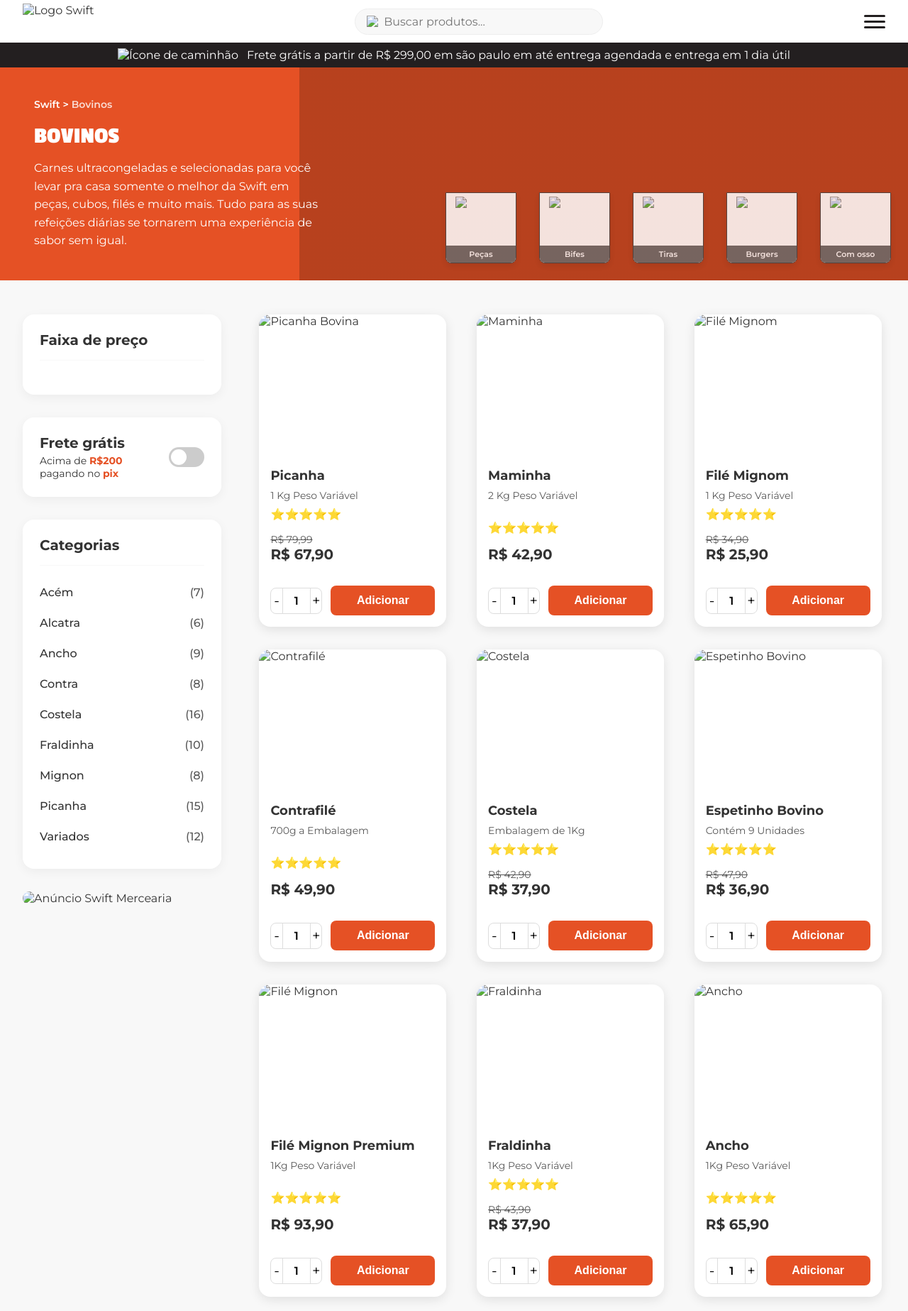
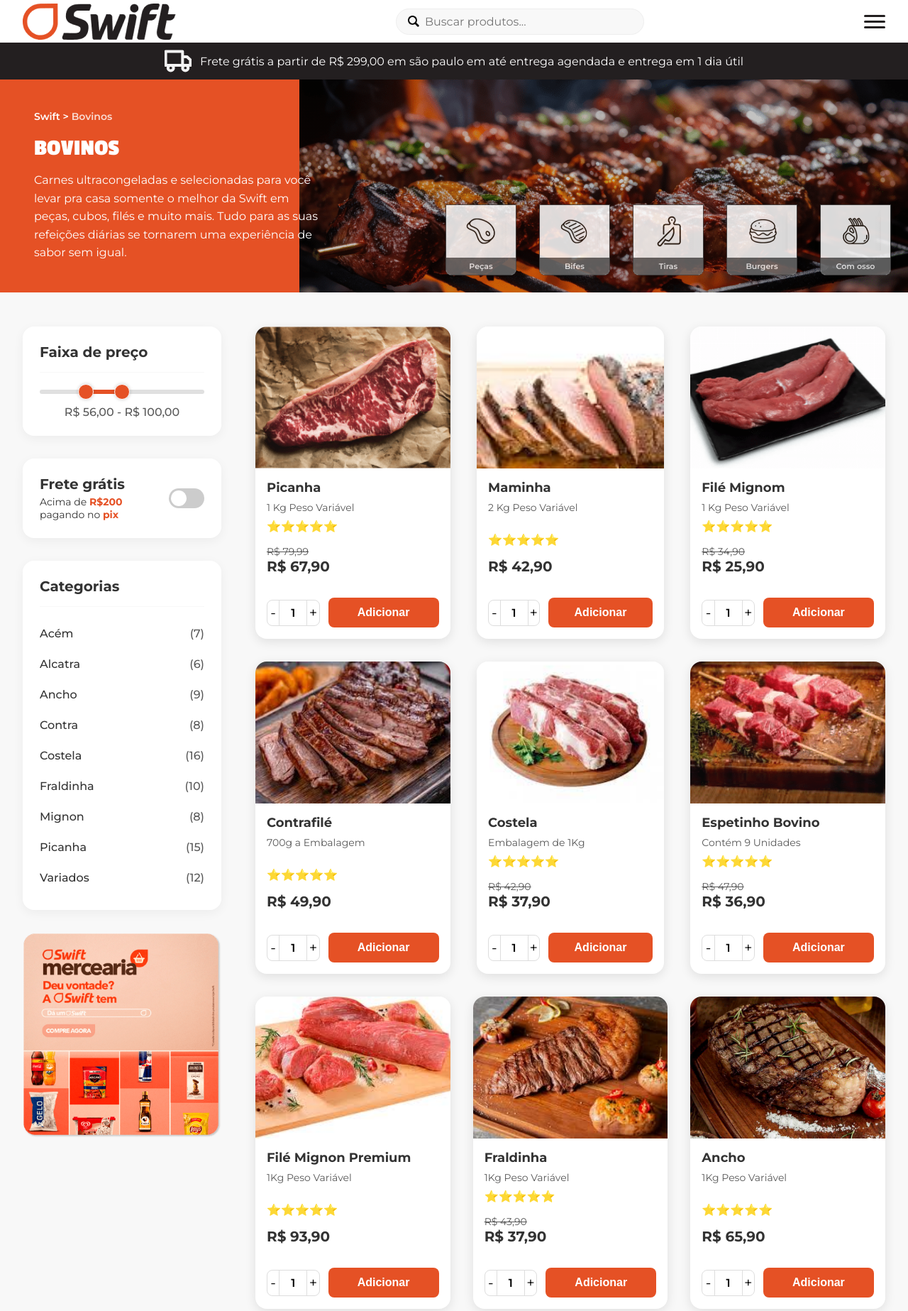
Before and after one commit to EduFinAI/SWIFT, a plain HTML site: page bovinos.html in a window 1280 px wide. Shown: the top 1847 px of the page at 71% size. Drawn offline with nearby package versions, Linux system fonts and the light colour scheme; files that its build step writes are made by us from their sources.

Commit message:
fix: Corrigir referência de arquivos (imagens, css e js)

```diff
--- a/bovinos.html
+++ b/bovinos.html
@@ -14,8 +14,8 @@
 
     <link rel="stylesheet" href="https://cdnjs.cloudflare.com/ajax/libs/noUiSlider/15.7.1/nouislider.min.css" />
 
-    <link rel="stylesheet" href="global.css">
-    <link rel="stylesheet" href="bovinos.css">
+    <link rel="stylesheet" href="./style/global.css">
+    <link rel="stylesheet" href="./style/pages/bovinos.css">
 </head>
 
 <body>
@@ -23,7 +23,7 @@
     <header class="site-header">
         <div class="container">
             <a href="./index.html" class="site-header__logo">
-                <img src="./imagens/logo-swift-principal.png" alt="Logo Swift">
+                <img src="./assets/logo-swift-principal.png" alt="Logo Swift">
             </a>
 
             <nav class="site-header__nav--desktop">
@@ -37,14 +37,14 @@
 
             <div class="site-header__actions">
                 <div class="search-bar">
-                    <img src="./imagens/icone-busca.png" alt="Ícone de busca">
+                    <img src="./assets/icone-busca.png" alt="Ícone de busca">
                     <input type="text" placeholder="Buscar produtos...">
                 </div>
                 <a href="#" class="action-icon user-icon" aria-label="Minha Conta">
-                    <img src="./imagens/icone-usuario.svg" alt="Ícone de usuário">
+                    <img src="./assets/icone-usuario.svg" alt="Ícone de usuário">
                 </a>
                 <a href="#" class="action-icon cart-icon" aria-label="Carrinho de Compras">
-                    <img src="./imagens/icone-carrinho.png" alt="Ícone do carrinho">
+                    <img src="./assets/icone-carrinho.png" alt="Ícone do carrinho">
                 </a>
             </div>
 
@@ -60,7 +60,7 @@
 
     <div class="top-bar">
         <div class="container">
-            <img src="./imagens/icone-caminhao-frete.svg" alt="Ícone de caminhão">
+            <img src="./assets/icone-caminhao-frete.svg" alt="Ícone de caminhão">
             <p>Frete grátis a partir de R$ 299,00 em são paulo em até entrega agendada e entrega em 1 dia útil</p>
         </div>
     </div>
@@ -84,23 +84,23 @@
                     <div class="hero-banner-cards-overlay">
                         <div class="overlay-card-list">
                             <a href="#" class="meat-type-item">
-                                <img src="./imagens/categoria-pecas.png" alt="Ícone Peças">
+                                <img src="./assets/categoria-pecas.png" alt="Ícone Peças">
                                 <span>Peças</span>
                             </a>
                             <a href="#" class="meat-type-item">
-                                <img src="./imagens/categoria-bifes.png" alt="Ícone Bifes">
+                                <img src="./assets/categoria-bifes.png" alt="Ícone Bifes">
                                 <span>Bifes</span>
                             </a>
                             <a href="#" class="meat-type-item">
-                                <img src="./imagens/categoria-tiras.png" alt="Ícone Tiras">
+                                <img src="./assets/categoria-tiras.png" alt="Ícone Tiras">
                                 <span>Tiras</span>
                             </a>
                             <a href="#" class="meat-type-item">
-                                <img src="./imagens/categoria-burgers.png" alt="Ícone Burgers">
+                                <img src="./assets/categoria-burgers.png" alt="Ícone Burgers">
                                 <span>Burgers</span>
                             </a>
                             <a href="#" class="meat-type-item">
-                                <img src="./imagens/categoria-com-osso.png" alt="Ícone Com osso">
+                                <img src="./assets/categoria-com-osso.png" alt="Ícone Com osso">
                                 <span>Com osso</span>
                             </a>
                         </div>
@@ -117,23 +117,23 @@
                 <div class="meat-types-scroller">
                     <div class="carousel-track">
                         <a href="#" class="meat-type-item">
-                            <img src="../footage/peas2304-7bwr-200h.png" alt="Ícone Peças">
+                            <img src="./assets/categoria-pecas.png" alt="Ícone Peças">
                             <span>Peças</span>
                         </a>
                         <a href="#" class="meat-type-item">
-                            <img src="../footage/image82303-hku-200h.png" alt="Ícone Bifes">
+                            <img src="./assets/categoria-bifes.png" alt="Ícone Bifes">
                             <span>Bifes</span>
                         </a>
                         <a href="#" class="meat-type-item">
-                            <img src="../footage/tiras2306-peb7rm-200h.png" alt="Ícone Tiras">
+                            <img src="./assets/categoria-tiras.png" alt="Ícone Tiras">
                             <span>Tiras</span>
                         </a>
                         <a href="#" class="meat-type-item">
-                            <img src="../footage/burgers2306-53q2-200h.png" alt="Ícone Burgers">
+                            <img src="./assets/categoria-burgers.png" alt="Ícone Burgers">
                             <span>Burgers</span>
                         </a>
                         <a href="#" class="meat-type-item">
-                            <img src="../footage/comosso2306-e3d-200h.png" alt="Ícone Com osso">
+                            <img src="./assets/categoria-com-osso.png" alt="Ícone Com osso">
                             <span>Com osso</span>
                         </a>
                     </div>
@@ -185,7 +185,7 @@
                 <button class="button--primary filter-apply-button" id="filter-apply-btn">Aplicar</button>
 
                 <a href="#" class="sidebar-ad">
-                    <img src="./imagens/anuncio-sidebar-mercearia.png" alt="Anúncio Swift Mercearia">
+                    <img src="./assets/anuncio-sidebar-mercearia.png" alt="Anúncio Swift Mercearia">
                 </a>
             </aside>
 
@@ -196,7 +196,7 @@
                 <div class="product-grid">
 
                     <article class="product-card">
-                        <img src="./imagens/produto-picanha-bovina.png" alt="Picanha Bovina"
+                        <img src="./assets/produto-picanha-bovina.png" alt="Picanha Bovina"
                             class="product-card__image">
                         <div class="product-card__body">
                             <h3 class="product-card__title">Picanha</h3>
@@ -216,7 +216,7 @@
                     </article>
 
                     <article class="product-card">
-                        <img src="./imagens/produto-maminha.jpg" alt="Maminha" class="product-card__image">
+                        <img src="./assets/produto-maminha.jpg" alt="Maminha" class="product-card__image">
                         <div class="product-card__body">
                             <h3 class="product-card__title">Maminha</h3>
                             <p class="product-card__description">2 Kg Peso Variável</p>
@@ -234,7 +234,7 @@
                     </article>
 
                     <article class="product-card">
-                        <img src="./imagens/produto-file-mignon.png" alt="Filé Mignom" class="product-card__image">
+                        <img src="./assets/produto-file-mignon.png" alt="Filé Mignom" class="product-card__image">
                         <div class="product-card__body">
                             <h3 class="product-card__title">Filé Mignom</h3>
                             <p class="product-card__description">1 Kg Peso Variável</p>
@@ -253,7 +253,7 @@
                     </article>
 
                     <article class="product-card">
-                        <img src="./imagens/produto-contrafile.jpg" alt="Contrafilé" class="product-card__image">
+                        <img src="./assets/produto-contrafile.jpg" alt="Contrafilé" class="product-card__image">
                         <div class="product-card__body">
                             <h3 class="product-card__title">Contrafilé</h3>
                             <p class="product-card__description">700g a Embalagem</p>
@@ -271,7 +271,7 @@
                     </article>
 
                     <article class="product-card">
-                        <img src="./imagens/produto-costela-bovina.jpg" alt="Costela" class="product-card__image">
+                        <img src="./assets/produto-costela-bovina.jpg" alt="Costela" class="product-card__image">
                         <div class="product-card__body">
                             <h3 class="product-card__title">Costela</h3>
                             <p class="product-card__description">Embalagem de 1Kg</p>
@@ -290,7 +290,7 @@
                     </article>
 
                     <article class="product-card">
-                        <img src="./imagens/produto-espetinho-bovino.png" alt="Espetinho Bovino"
+                        <img src="./assets/produto-espetinho-bovino.png" alt="Espetinho Bovino"
                             class="product-card__image">
                         <div class="product-card__body">
                             <h3 class="product-card__title">Espetinho Bovino</h3>
@@ -310,7 +310,7 @@
                     </article>
 
                     <article class="product-card">
-                        <img src="./imagens/produto-file-mignon-premium.jpg" alt="Filé Mignon"
+                        <img src="./assets/produto-file-mignon-premium.jpg" alt="Filé Mignon"
                             class="product-card__image">
                         <div class="product-card__body">
                             <h3 class="product-card__title">Filé Mignon Premium</h3>
@@ -329,7 +329,7 @@
                     </article>
 
                     <article class="product-card">
-                        <img src="./imagens/produto-fraldinha.jpg" alt="Fraldinha" class="product-card__image">
+                        <img src="./assets/produto-fraldinha.jpg" alt="Fraldinha" class="product-card__image">
                         <div class="product-card__body">
                             <h3 class="product-card__title">Fraldinha</h3>
                             <p class="product-card__description">1Kg Peso Variável</p>
@@ -348,7 +348,7 @@
                     </article>
 
                     <article class="product-card">
-                        <img src="./imagens/produto-ancho.jpg" alt="Ancho" class="product-card__image">
+                        <img src="./assets/produto-ancho.jpg" alt="Ancho" class="product-card__image">
                         <div class="product-card__body">
                             <h3 class="product-card__title">Ancho</h3>
                             <p class="product-card__description">1Kg Peso Variável</p>
@@ -378,15 +378,15 @@
             <div class="footer-grid">
 
                 <div class="footer-column footer-col-about">
-                    <img src="./imagens/logo-swift-branco.png" alt="Logo Swift Branco" class="footer-logo">
+                    <img src="./assets/logo-swift-branco.png" alt="Logo Swift Branco" class="footer-logo">
                     <p>Há mais de 60 anos levando qualidade e sabor para a mesa dos brasileiros.</p>
                     <div class="social-icons">
                         <a href="https://www.facebook.com/lojaswift" aria-label="Facebook"><img
-                                src="./imagens/icone-social-facebook.svg" alt="Facebook"></a>
+                                src="./assets/icone-social-facebook.svg" alt="Facebook"></a>
                         <a href="https://www.instagram.com/lojaswift" aria-label="Instagram"><img
-                                src="./imagens/icone-social-instagram.svg" alt="Instagram"></a>
+                                src="./assets/icone-social-instagram.svg" alt="Instagram"></a>
                         <a href="https://www.youtube.com/channel/UCx_DnTAyLKfvLj5r788zXng" aria-label="YouTube"><img
-                                src="./imagens/icone-social-youtube.svg" alt="YouTube"></a>
+                                src="./assets/icone-social-youtube.svg" alt="YouTube"></a>
                     </div>
                 </div>
 
@@ -417,21 +417,21 @@
                 <div class="footer-column footer-col-contact">
                     <h4>Atendimento</h4>
                     <div class="contact-item">
-                        <img src="./imagens/icone-contato-telefone.svg" alt="Ícone de Telefone">
+                        <img src="./assets/icone-contato-telefone.svg" alt="Ícone de Telefone">
                         <div>
                             <strong>0800 702 1234</strong>
                             <span>Seg a Sex, 8h às 20h</span>
                         </div>
                     </div>
                     <div class="contact-item">
-                        <img src="./imagens/icone-contato-email.svg" alt="Ícone de E-mail">
+                        <img src="./assets/icone-contato-email.svg" alt="Ícone de E-mail">
                         <div>
                             <strong>atendimento@swift.com.br</strong>
                             <span>Respondemos em até 24h</span>
                         </div>
                     </div>
                     <div class="contact-item">
-                        <img src="./imagens/icone-contato-whatsapp.svg" alt="Ícone do WhatsApp">
+                        <img src="./assets/icone-contato-whatsapp.svg" alt="Ícone do WhatsApp">
                         <div>
                             <strong>(11) 99876-5432</strong>
                             <span>Atendimento via WhatsApp</span>
@@ -441,11 +441,11 @@
                     <h4 class="payment-title">Formas de Pagamentos</h4>
                     <p class="payment-subtitle">(apenas cartões de créditos)</p>
                     <div class="payment-icons">
-                        <img src="./imagens/pagamento-pix.png" alt="Pix">
-                        <img src="./imagens/pagamento-logo-elo.png" alt="Elo"> <img
-                            src="./imagens/pagamento-logo-amex.png" alt="American Express">
-                        <img src="./imagens/pagamento-logo-visa.png" alt="Visa"> <img
-                            src="./imagens/pagamento-logo-mastercard.png" alt="Mastercard">
+                        <img src="./assets/pagamento-pix.png" alt="Pix">
+                        <img src="./assets/pagamento-logo-elo.png" alt="Elo"> <img
+                            src="./assets/pagamento-logo-amex.png" alt="American Express">
+                        <img src="./assets/pagamento-logo-visa.png" alt="Visa"> <img
+                            src="./assets/pagamento-logo-mastercard.png" alt="Mastercard">
                     </div>
                 </div>
             </div>
@@ -457,7 +457,7 @@
 
     <script src="https://cdnjs.cloudflare.com/ajax/libs/noUiSlider/15.7.1/nouislider.min.js"></script>
 
-    <script src="bovinos.js" defer></script>
+    <script src="./src/js/bovinos.js" defer></script>
 
 </body>
 
--- a/style/pages/bovinos.css
+++ b/style/pages/bovinos.css
@@ -16,7 +16,7 @@
     display: flex;
     align-items: center;
     min-height: 300px;
-    background-image: linear-gradient(rgba(0, 0, 0, 0.2), rgba(0, 0, 0, 0.2)), url('./imagens/banner-bovinos-churrasco.png');
+    background-image: linear-gradient(rgba(0, 0, 0, 0.2), rgba(0, 0, 0, 0.2)), url('../../assets/banner-bovinos-churrasco.png');
     background-size: cover;
     background-position: center;
     color: var(--color-white);
@@ -101,7 +101,6 @@
     scrollbar-width: none;
     -ms-overflow-style: none;
 }
-
 .meat-types-scroller::-webkit-scrollbar {
     display: none;
 }
```
